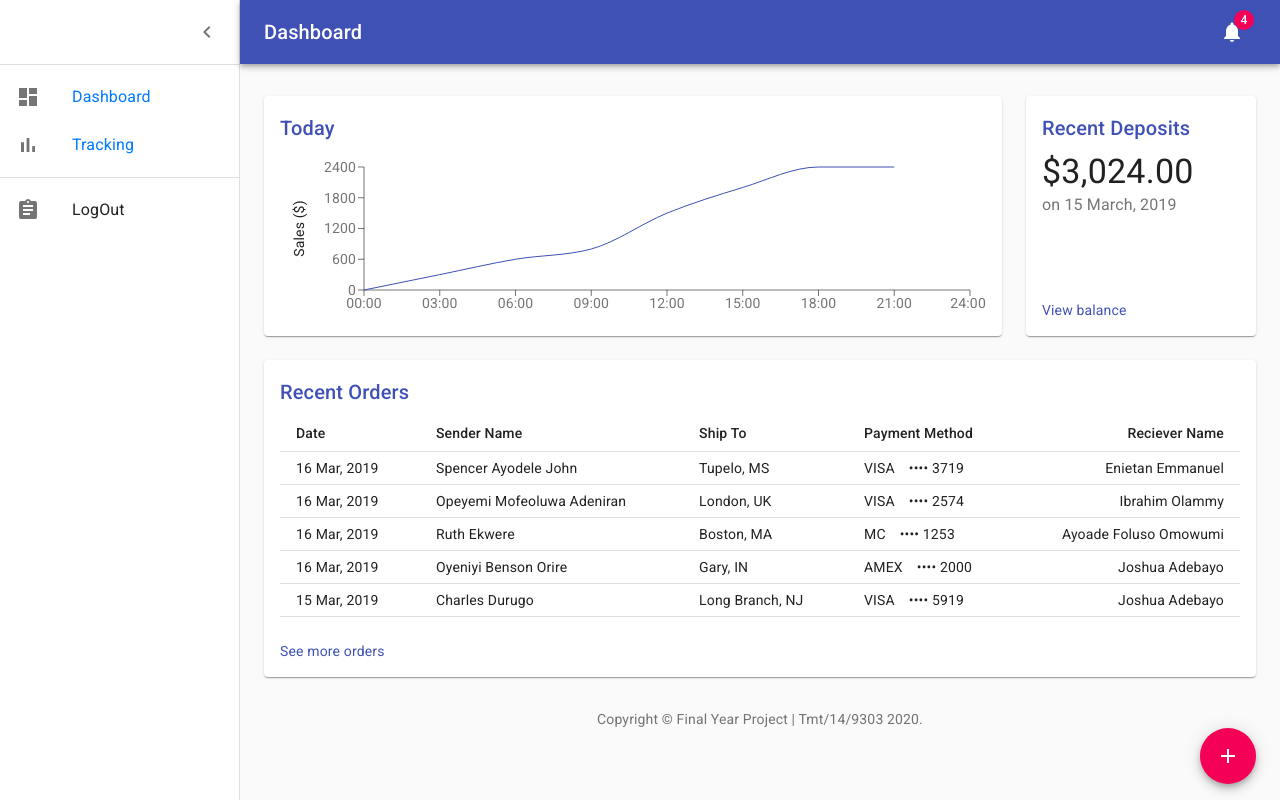
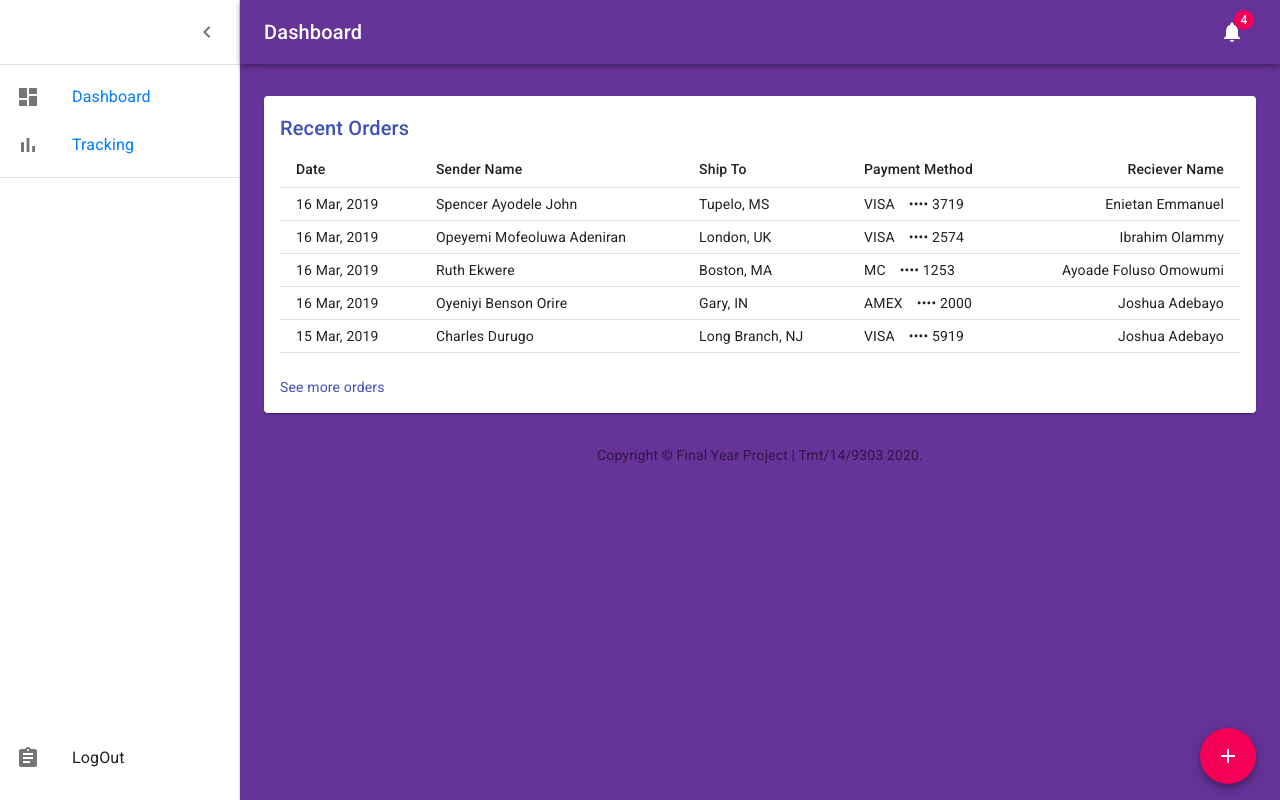
Before and after one commit to gabrielopeyemi/aslan-website, a React (Create React App) app: page /tracking in a window 1280 px wide. Built offline with nearby package versions, Linux system fonts and the light colour scheme.

Commit message:
Add backgroundColor #639

```diff
--- a/src/App.css
+++ b/src/App.css
@@ -1,3 +1,4 @@
+
 a{
   text-decoration: none;
 }
--- a/src/Components/Layer/listItems.tsx
+++ b/src/Components/Layer/listItems.tsx
@@ -18,7 +18,7 @@ const handleLogin = () =>{
 
 export const mainListItems: any = (
   <div>
-    <Link to='/'>
+    <Link to='/dashboard'>
     <ListItem button>
       <ListItemIcon>
         <DashboardIcon />
--- a/src/Components/Pages/ForgetPassword.tsx
+++ b/src/Components/Pages/ForgetPassword.tsx
@@ -48,7 +48,8 @@ export default function SignIn() {
   }
 
   return (
-    <Container component="main" maxWidth="xs">
+    <>
+      <Container component="main" maxWidth="xs" style={{backgroundColor: '#fff', paddingBottom: '20px'}}>
         <CssBaseline />
         <div className={classes.paper}>
           <Avatar className={classes.avatar}>
@@ -87,9 +88,10 @@ export default function SignIn() {
             </Grid>
           </form>
         </div>
+      </Container>
         <Box mt={8}>
           <Copyright />
         </Box>
-    </Container>
+    </>
   );
 }
--- a/src/Components/Pages/Login.tsx
+++ b/src/Components/Pages/Login.tsx
@@ -45,7 +45,8 @@ export default function SignIn() {
       }, 3000);
   }
   return (
-    <Container component="main" maxWidth="xs">
+    <>
+        <Container component="main" maxWidth="xs" style={{backgroundColor: '#fff', paddingBottom: '20px'}}>
         <CssBaseline />
         <div className={classes.paper}>
             <Avatar className={classes.avatar}>
@@ -102,9 +103,10 @@ export default function SignIn() {
             </Grid>
             </form>
         </div>
+        </Container>
         <Box mt={8}>
             <Copyright />
         </Box>
-    </Container>
+    </>
   );
 }
--- a/src/Components/Pages/SignUp.tsx
+++ b/src/Components/Pages/SignUp.tsx
@@ -48,7 +48,8 @@ export default function SignUp() {
   }
 
   return (
-    <Container component="main" maxWidth="xs">
+    <>
+    <Container component="main" maxWidth="xs" style={{backgroundColor: '#fff', paddingBottom: '20px'}}>
       <CssBaseline />
       <div className={classes.paper}>
         <Avatar className={classes.avatar}>
@@ -128,9 +129,10 @@ export default function SignUp() {
           </Grid>
         </form>
       </div>
+    </Container>
       <Box mt={5}>
         <Copyright />
       </Box>
-    </Container>
+    </>
   );
 }
--- a/src/Components/Pages/Tracking.tsx
+++ b/src/Components/Pages/Tracking.tsx
@@ -18,9 +18,9 @@ import Link from '@material-ui/core/Link';
 import MenuIcon from '@material-ui/icons/Menu';
 import ChevronLeftIcon from '@material-ui/icons/ChevronLeft';
 import NotificationsIcon from '@material-ui/icons/Notifications';
-import { mainListItems, secondaryListItems } from '../Layer/listItems';
-import Chart from '../Layer/Chart';
-import Deposits from '../Layer/Deposits';
+import { mainListItems, secondaryListItems } from './../Layer/listItems';
+import Chart from './../Layer/Chart';
+import Deposits from './../Layer/Deposits';
 import Orders from '../Layer/Orders';
 import Copyright from '../Layer/Copyright';
 import Fab from '@material-ui/core/Fab';
@@ -127,7 +127,7 @@ export default function Tracking() {
   return (
     <div className={classes.root}>
       <CssBaseline />
-      <AppBar position="absolute" className={clsx(classes.appBar, open && classes.appBarShift)}>
+      <AppBar style={{backgroundColor: '#639'}} position="absolute" className={clsx(classes.appBar, open && classes.appBarShift)}>
         <Toolbar className={classes.toolbar}>
           <IconButton
             edge="start"
@@ -163,24 +163,24 @@ export default function Tracking() {
         <Divider />
         <List>{mainListItems}</List>
         <Divider />
-        <List>{secondaryListItems}</List>
+        <List style={{bottom: '10px', position: 'absolute'}}>{secondaryListItems}</List>
       </Drawer>
       <main className={classes.content}>
         <div className={classes.appBarSpacer} />
         <Container maxWidth="lg" className={classes.container}>
           <Grid container spacing={3}>
             {/* Chart */}
-            <Grid item xs={12} md={8} lg={9}>
+            {/* <Grid item xs={12} md={8} lg={9}>
               <Paper className={fixedHeightPaper}>
                 <Chart />
               </Paper>
-            </Grid>
+            </Grid> */}
             {/* Recent Deposits */}
-            <Grid item xs={12} md={4} lg={3}>
+            {/* <Grid item xs={12} md={4} lg={3}>
               <Paper className={fixedHeightPaper}>
                 <Deposits />
               </Paper>
-            </Grid>
+            </Grid> */}
             {/* Recent Orders */}
             <Grid item xs={12}>
               <Paper className={classes.paper}>
--- a/src/index.css
+++ b/src/index.css
@@ -5,6 +5,7 @@ body {
     sans-serif;
   -webkit-font-smoothing: antialiased;
   -moz-osx-font-smoothing: grayscale;
+  background-color: #639 !important;
 }
 
 code {
```
Also changed, not shown: 1 other file (tests, documents, lock files or other folders). Lines whose indentation alone changed are shown as unchanged.
